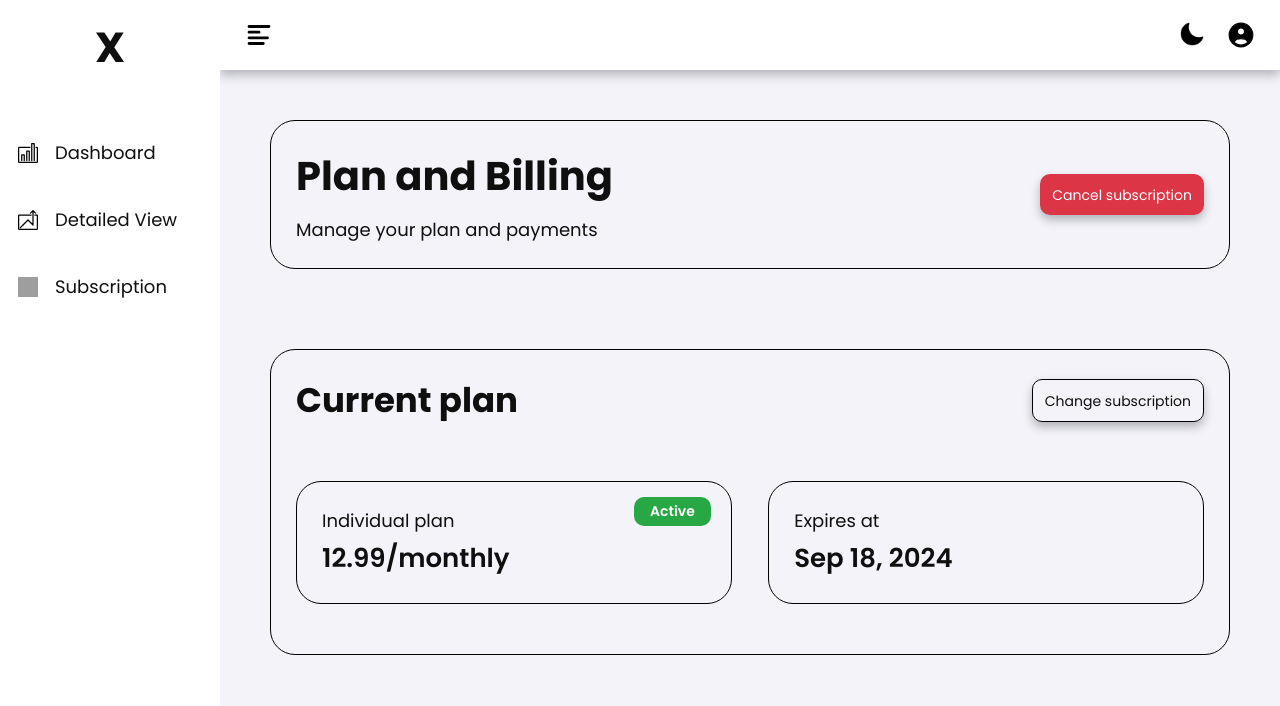
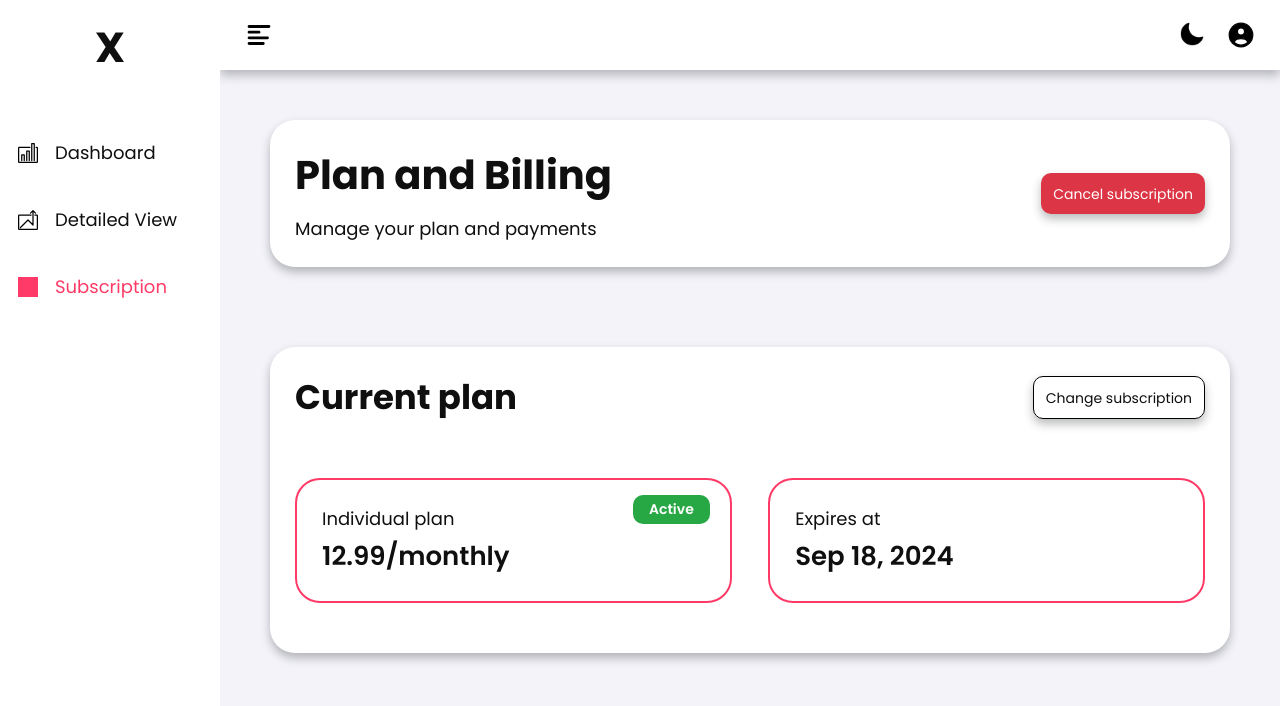
Before and after one commit to BlinSahatqija/projectx, a Vue app: page /dashboard/subscription in a window 1280 px wide. Shown: the top 706 px of the page. Built offline with nearby package versions, Linux system fonts and the light colour scheme; grey boxes are pictures that could not be loaded; what vue-signature-pad would draw is missing.

Commit message:
subscription page added at dashboard

```diff
--- a/src/views/dashboard/Dashboard.vue
+++ b/src/views/dashboard/Dashboard.vue
@@ -164,14 +164,15 @@ export default {
 }
 
 
-.dashboard-menu-link:hover p{
+.dashboard-menu-link:hover p,
+.router-link-exact-active p{
         color: #ff3a67 !important;
     }
 
-    .dashboard-menu-link:hover .menu-link-icon{
+    .dashboard-menu-link:hover .menu-link-icon,
+    .router-link-exact-active .menu-link-icon{
         filter: brightness(0) saturate(100%) invert(44%) sepia(69%) saturate(5587%) hue-rotate(327deg) brightness(107%) contrast(101%);
     }
-
 
 
 
--- a/src/views/dashboard/DashboardDetails.vue
+++ b/src/views/dashboard/DashboardDetails.vue
@@ -1,6 +1,5 @@
 <template>
 <div>
-    <h1>Details Table</h1>
 
     <div class="table">
         <div class="table-header">
@@ -371,6 +370,16 @@ export default {
     margin-bottom: 10px;
 }
 
+[data-theme="dark"] .table-header,
+[data-theme="dark"] .table-body{
+    background-color: #212529 !important;
+}
+
+[data-theme="dark"] .card-value{
+    border-color: var(--primary-border-color);;
+}
+
+
 .table-header p{
     font-size: 18px;
 }
@@ -390,7 +399,24 @@ export default {
   border-radius: 10px;
 }
 
+[data-theme="dark"] .dropdown-menu,
+[data-theme="dark"] .action-body {
+    background-color: #1A1D21 !important;
+}
 
+[data-theme="dark"] .action-body img{
+    filter: brightness(0) invert(1);
+}
+[data-theme="dark"] .action-body:hover img,
+[data-theme="dark"] .arrow-body img,
+.dropdown-button:hover .dropdown-icon
+    {
+        filter: brightness(0) saturate(100%) invert(44%) sepia(69%) saturate(5587%) hue-rotate(327deg) brightness(107%) contrast(101%);
+    }
+
+    .dropdown-button:hover p{
+        color: #ff3a67 !important;
+    }
 
 .dropdown-button{
     display: flex;
--- a/src/views/dashboard/DashboardRequests.vue
+++ b/src/views/dashboard/DashboardRequests.vue
@@ -89,15 +89,23 @@ export default {
     height: 97%;
     padding: 25px;
     border-radius: 20px;
-    background-color: var(--background-color);
-    box-shadow: 0 1px 2px rgba(56, 65, 74, .5);
-    box-shadow: 0 5px 10px rgba(30, 32, 37, .8);
+    background-color: white;
+    box-shadow: 0 5px 10px rgba(30, 32, 37, .3);
     transition: 0.3s ease;
     overflow: auto;
 }
 
+
+[data-theme="dark"] .dashboard-card {
+    background-color: #212529 !important;
+}
+
+[data-theme="dark"] .card-value{
+    border-color: var(--primary-border-color);
+}
+
 .dashboard-card:hover {
-    margin-bottom: 3%;
+    box-shadow: none;
 }
 
 .dashborad-cards>.dashboard-card-wrapper:nth-last-child(-n+2) {
--- a/src/views/dashboard/Subscription.vue
+++ b/src/views/dashboard/Subscription.vue
@@ -70,10 +70,16 @@ export default {
     .subscription-title-wrapper,
     .subscription-about-wrapper,
     .subscription-info-wrapper{
-        border: 1px solid black;
+        /* border:2px solid var(--primary-border-color); */
         border-radius: 25px;
         padding: 25px;
         width: 100%;
+        box-shadow: 0 5px 10px rgba(30, 32, 37, .3);
+        background-color: white;
+    }
+
+    .subscription-info-wrapper{
+        box-shadow: none;
     }
 
 
@@ -145,7 +151,7 @@ export default {
     }
 
     .subscription-info{
-        border: 1px solid black;
+        border: 2px solid var(--primary-border-color);
         border-radius: 25px;
         padding: 25px;
         width: 48%;
@@ -181,7 +187,8 @@ export default {
     }
 
     [data-theme="dark"] .subscription-title-wrapper,
-    [data-theme="dark"] .subscription-about-wrapper   {
+    [data-theme="dark"] .subscription-about-wrapper,
+    [data-theme="dark"] .subscription-info-wrapper{
         background-color: #212529 !important;
         border: none !important;
     }
```
